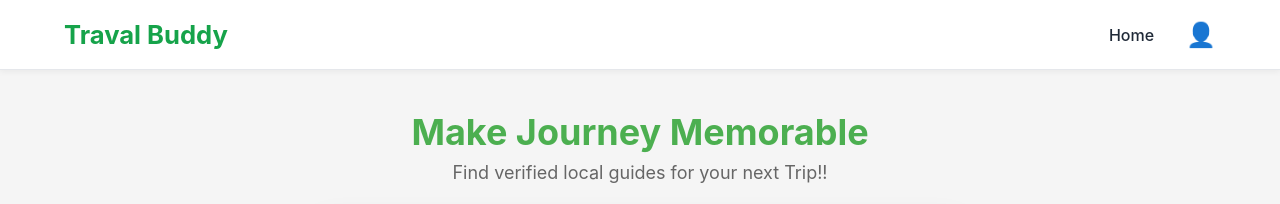
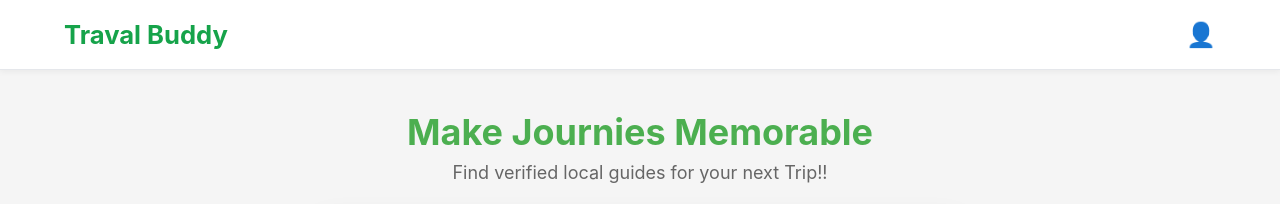
Before and after one commit to Abhinand-Innovates/travel-buddy, a React (Vite) app in the folder frontend/: page / in a window 1280 px wide. Shown: the top 204 px of the page. Built offline with nearby package versions, Linux system fonts and the light colour scheme.

Commit message:
authentication progress

```diff
--- a/frontend/src/components/loginRequiredModal.jsx
+++ b/frontend/src/components/loginRequiredModal.jsx
@@ -7,7 +7,7 @@ const LoginRequiredModal = ({ isOpen, onClose }) => {
 
   const handleLogin = () => {
     onClose();
-    navigate("/customerLogin");
+    navigate("/traveller/login");
   };
 
   return (
--- a/frontend/src/components/navbar.jsx
+++ b/frontend/src/components/navbar.jsx
@@ -170,11 +170,7 @@ const Navbar = () => {
 
           {/* Links */}
           <ul className={`navbar-links ${isOpen ? "active" : ""}`}>
-            <li>
-              <a href="/traveller/dashboard" onClick={() => setIsOpen(false)}>
-                Home
-              </a>
-            </li>
+
 
             {/* Account Icon */}
             <li className="account-wrapper">
--- a/frontend/src/pages/traveller/dashboard.jsx
+++ b/frontend/src/pages/traveller/dashboard.jsx
@@ -87,7 +87,7 @@ const CustomerDashboard = () => {
       <div className="dashboard-container">
         {/* Header */}
         <header className="dashboard-header">
-          <h1>Make Journey Memorable</h1>
+          <h1>Make Journies Memorable</h1>
           <p>Find verified local guides for your next Trip!!</p>
         </header>
 
```
